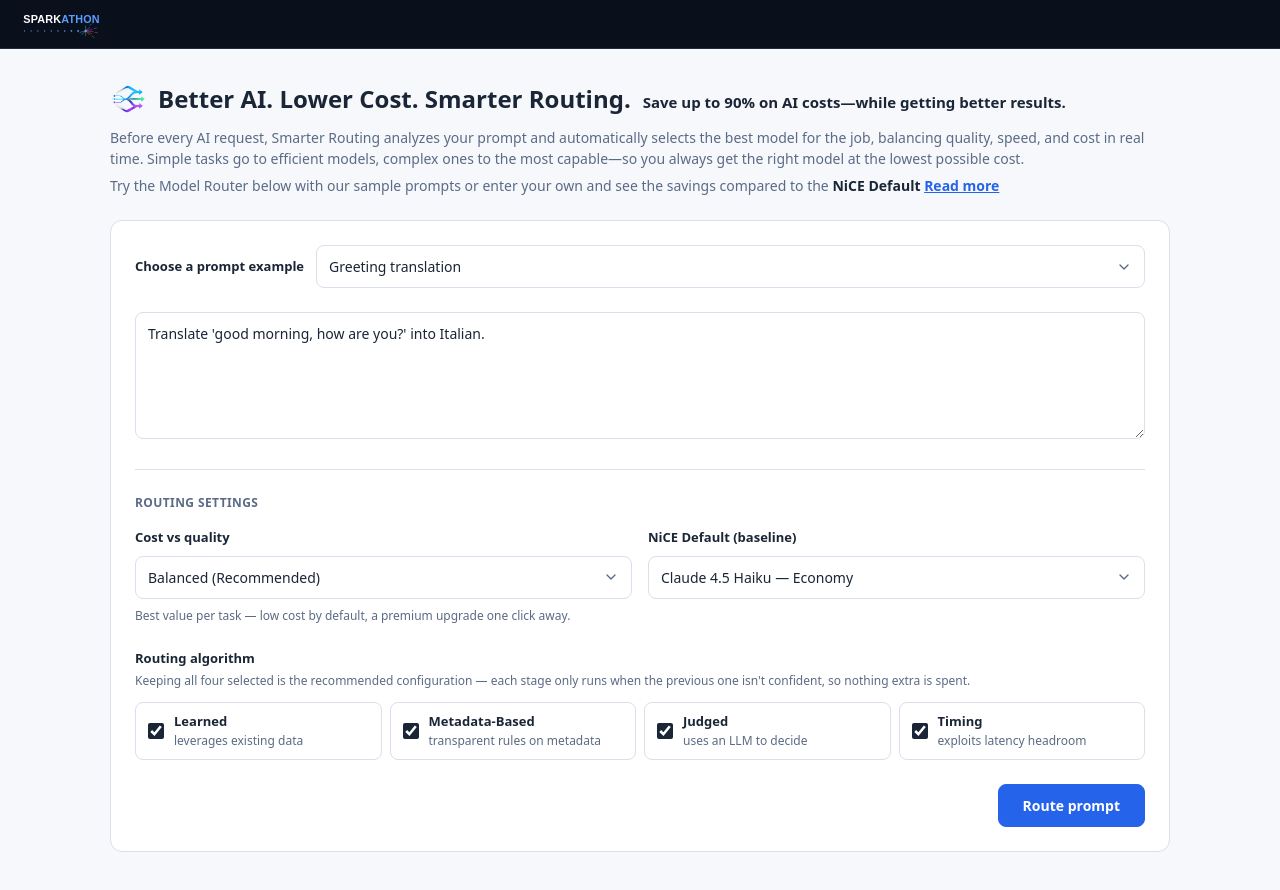
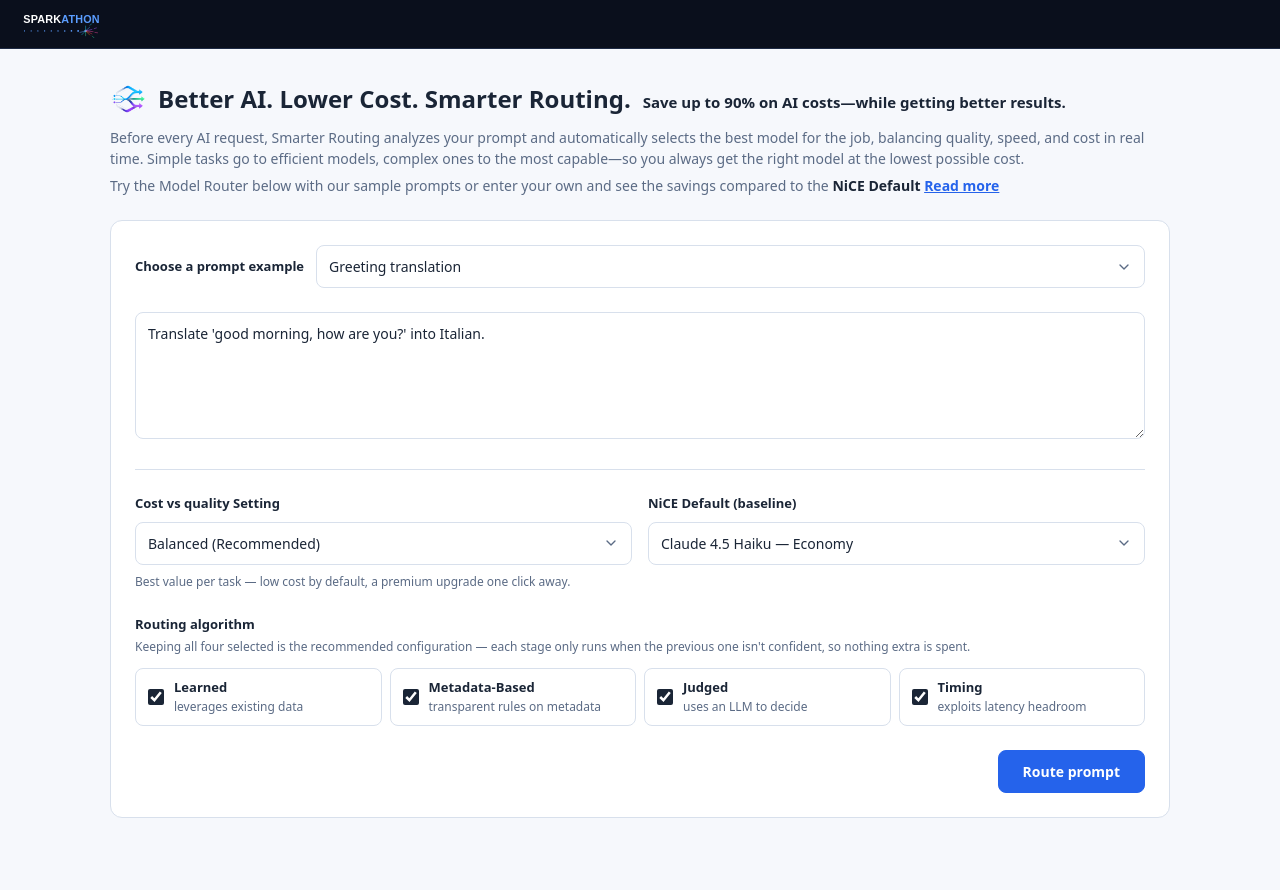
Before and after one commit to simoneNICE/sparkaton2026-simone, a Next.js app: page / in a window 1280 px wide. Shown: the top 890 px of the page. Built offline with nearby package versions, Linux system fonts and the light colour scheme.

Commit message:
Update page.tsx

```diff
--- a/app/page.tsx
+++ b/app/page.tsx
@@ -860,8 +860,6 @@
               within the same card. */}
           <div style={{ borderTop: "1px solid var(--border)", margin: "24px 0" }} />
 
-          <div style={sectionKicker}>Routing settings</div>
-
           {/* Cost vs quality + baseline — two related dropdowns, side by side. */}
           <div
             style={{
@@ -873,7 +871,7 @@
           >
             <div>
               <label htmlFor="cost-quality-select" style={fieldLabel}>
-                Cost vs quality
+                Cost vs quality Setting
               </label>
               <select
                 id="cost-quality-select"
```
